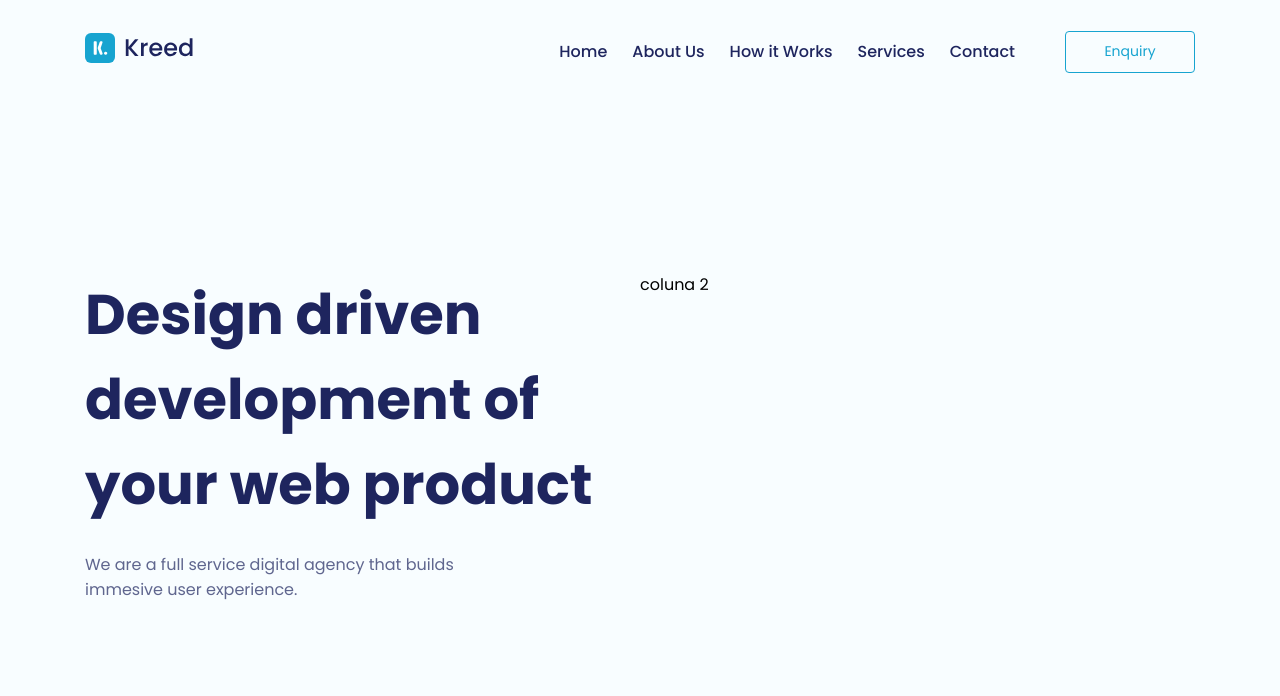
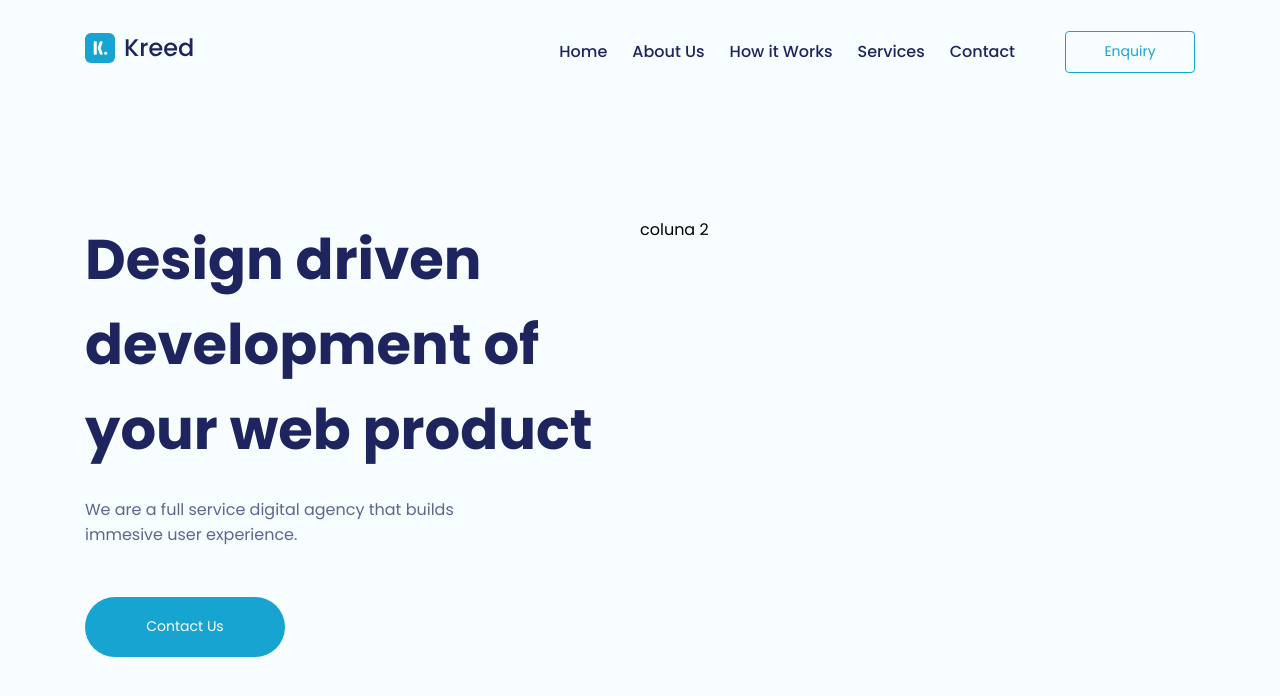
Before and after one commit to AlexMarquesAlves/vite_landing_page-kreed, a React (Vite) app: page / in a window 1280 px wide. Shown: the top 696 px of the page. Built offline with nearby package versions, Linux system fonts and the light colour scheme.

Commit message:
Feat: First main column was ended

```diff
--- a/src/pages/App.tsx
+++ b/src/pages/App.tsx
@@ -1,3 +1,4 @@
+import ButtonContact from "../atoms/ButtonContact";
 import Frontend from "../templates/Frontend";
 import { Container } from "./styles";
 
@@ -11,6 +12,7 @@ function App() {
             We are a full service digital agency that builds immesive user
             experience.
           </h6>
+          <ButtonContact />
         </div>
         <div>coluna 2</div>
       </Container>
```
